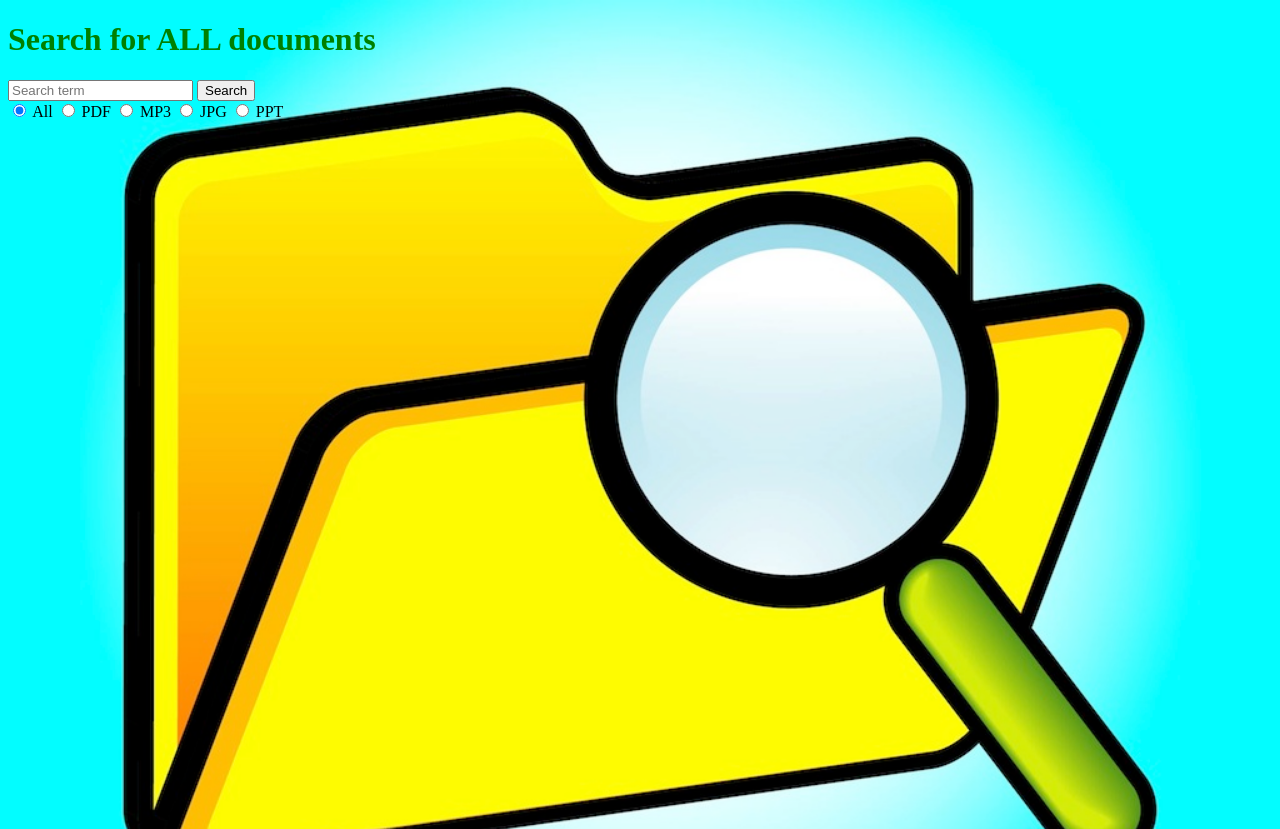
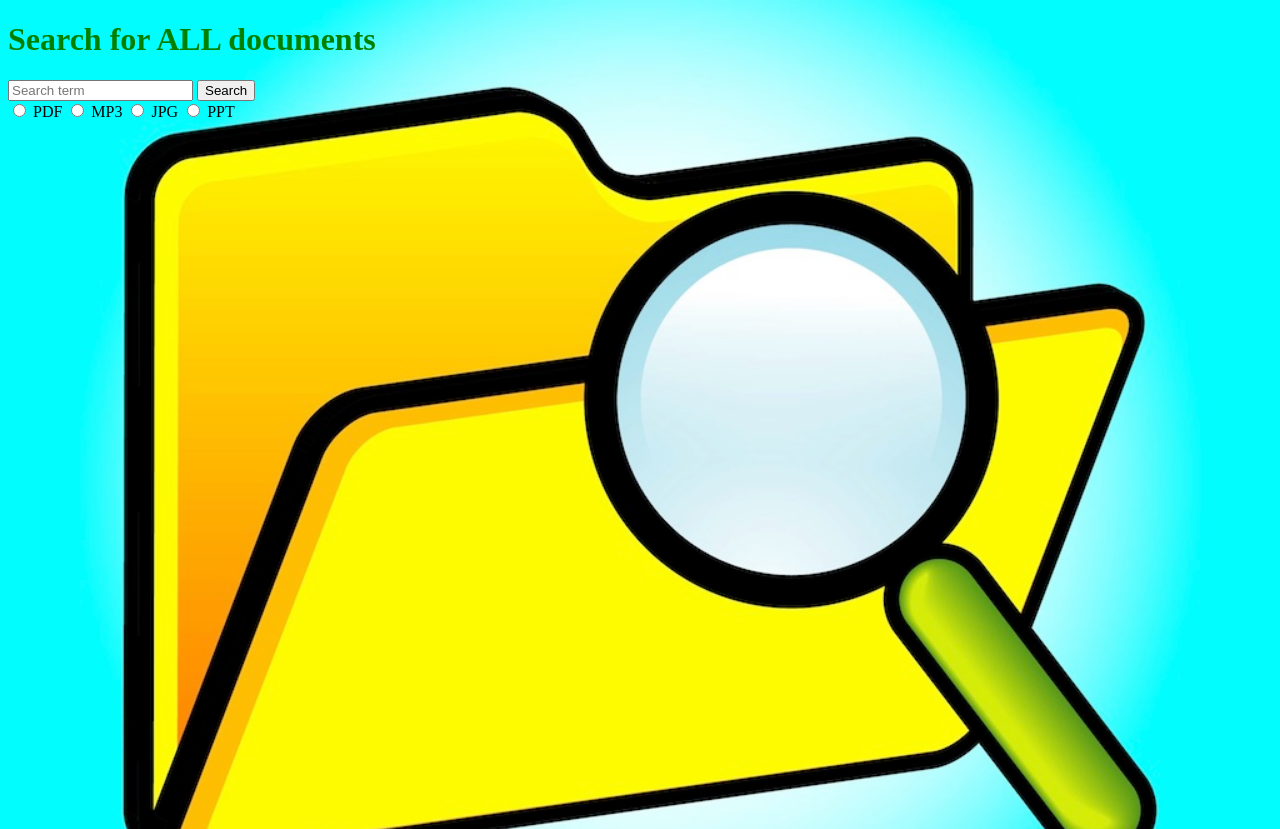
Before and after one commit to soyarna/T6SearchFinal, a website: page client/index.html in a window 1280 px wide. Drawn offline with Linux system fonts and the light colour scheme.

Commit message:
tagit bort radio-button för "ALL"-search

```diff
--- a/client/index.html
+++ b/client/index.html
@@ -23,8 +23,6 @@
         <input name="term" placeholder="Search term" />
         <button type="submit">Search</button>
         <br>
-        <input type="radio" id="all" name="radio" value="All" checked="true">
-        <label for="all">All</label>
         <input type="radio" id="pdf" name="radio" value="PDF">
         <label for="pdf">PDF</label>
         <input type="radio" id="mp3" name="radio" value="MP3">
```
